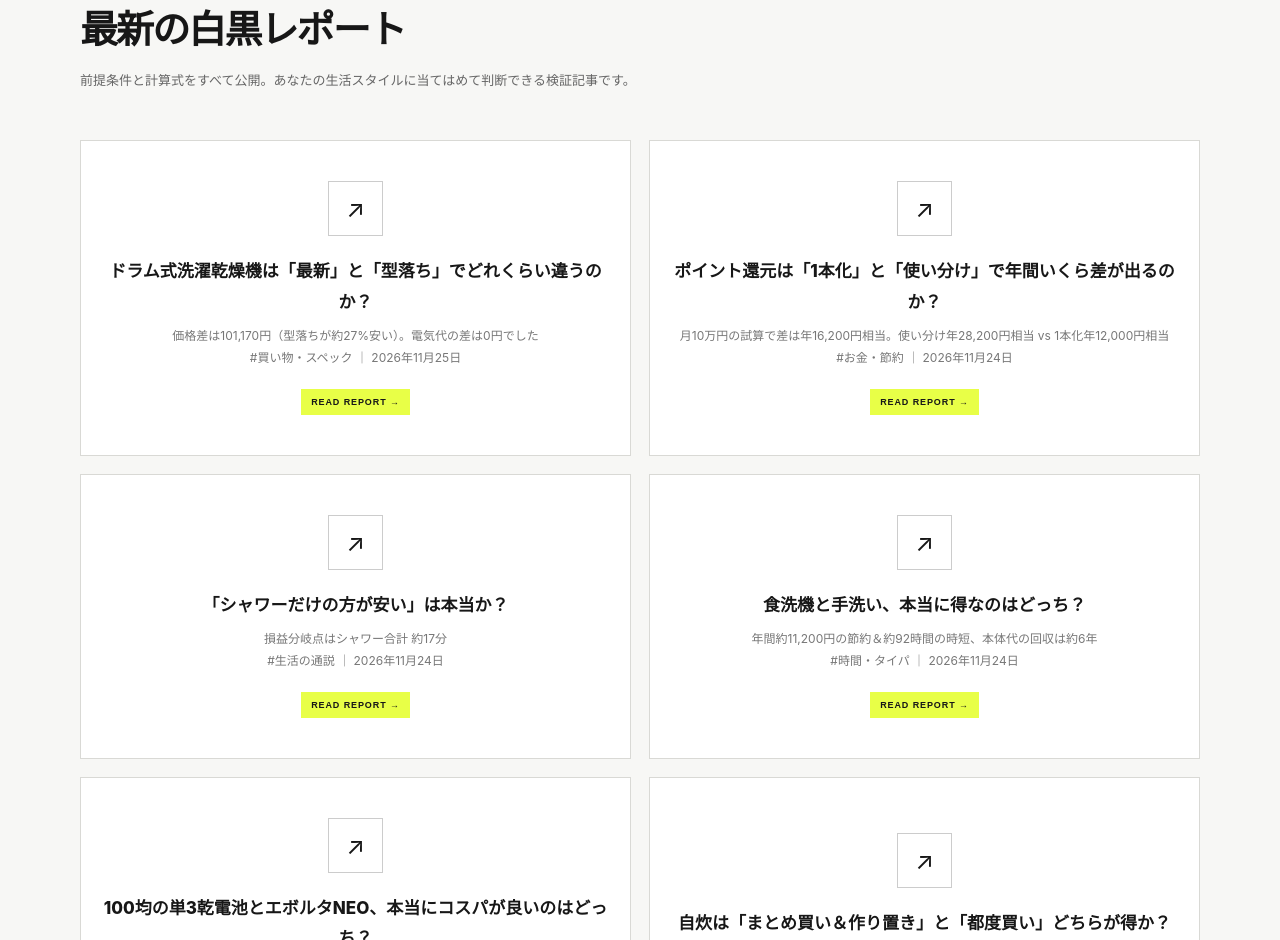
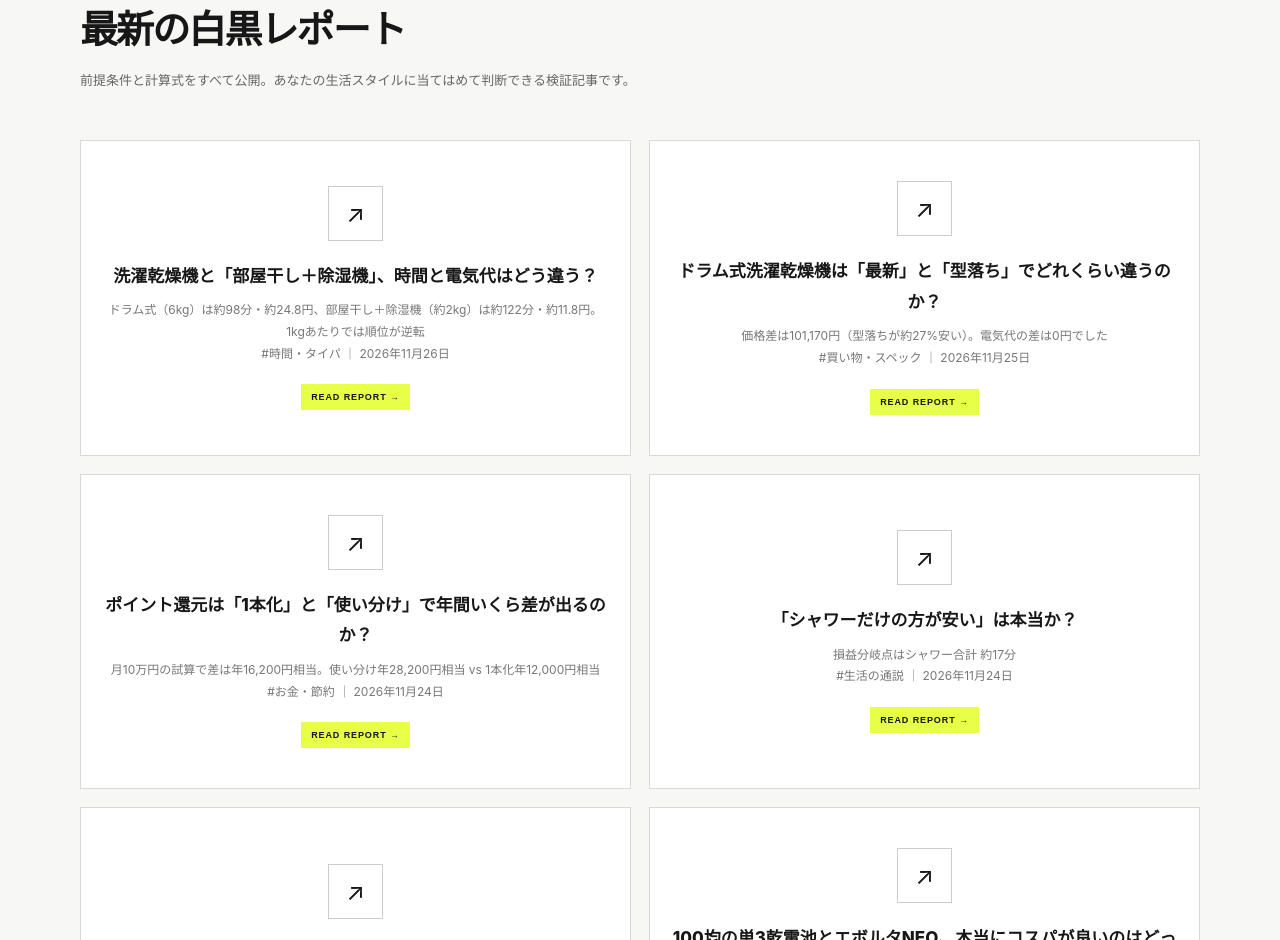
Before and after one commit to ai-kenkyubu/shirokuro-lab, a plain HTML site: page index.html in a window 1280 px wide. Shown: the part 2603-3543 px from the top of the page. Drawn offline with Linux system fonts and the light colour scheme.

Commit message:
Add files via upload

```diff
--- a/index.html
+++ b/index.html
@@ -769,6 +769,17 @@ html,body{overflow-x:clip}
         </div>
 
         <div class="report-grid">
+        <a href="report-008.html" class="report-empty">
+          <div class="empty-symbol">↗</div>
+          <h3>洗濯乾燥機と「部屋干し＋除湿機」、時間と電気代はどう違う？</h3>
+          <p>
+            ドラム式（6kg）は約98分・約24.8円、部屋干し＋除湿機（約2kg）は約122分・約11.8円。1kgあたりでは順位が逆転
+            <br>
+            #時間・タイパ ｜ 2026年11月26日
+          </p>
+          <span class="report-status">READ REPORT →</span>
+        </a>
+
         <a href="report-007.html" class="report-empty">
           <div class="empty-symbol">↗</div>
           <h3>ドラム式洗濯乾燥機は「最新」と「型落ち」でどれくらい違うのか？</h3>
--- a/sitemap.xml
+++ b/sitemap.xml
@@ -7,4 +7,7 @@
 <url><loc>https://ai-kenkyubu.github.io/shirokuro-lab/report-003.html</loc><priority>0.8</priority></url>
 <url><loc>https://ai-kenkyubu.github.io/shirokuro-lab/report-004.html</loc><priority>0.8</priority></url>
 <url><loc>https://ai-kenkyubu.github.io/shirokuro-lab/report-005.html</loc><priority>0.8</priority></url>
+<url><loc>https://ai-kenkyubu.github.io/shirokuro-lab/report-006.html</loc><priority>0.8</priority></url>
+<url><loc>https://ai-kenkyubu.github.io/shirokuro-lab/report-007.html</loc><priority>0.8</priority></url>
+<url><loc>https://ai-kenkyubu.github.io/shirokuro-lab/report-008.html</loc><priority>0.8</priority></url>
 </urlset>
```
